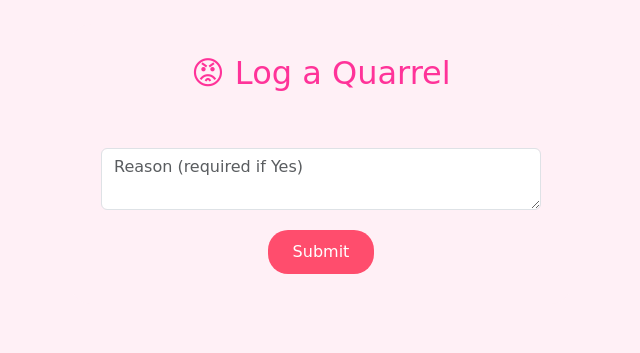
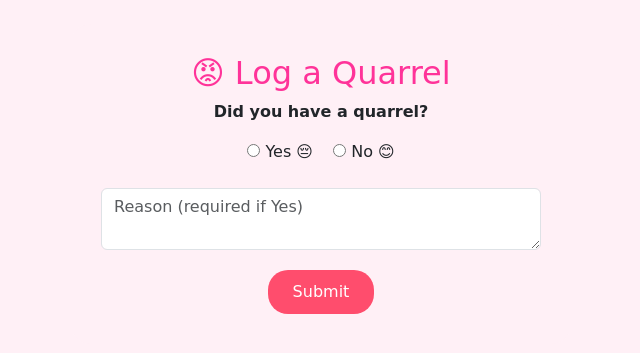
Before and after one commit to FaheemaTamton/Love-Piggy-Bank, a Django app: page /bonding/quarrel/ in a window 1280 px wide. Shown: the part 56-409 px from the top of the page, without its empty margins (319-959 px from the left). Run offline with Django 5.2, Linux system fonts and the light colour scheme; a user stored in the database is signed in.

Commit message:
Update LveP

```diff
--- a/bonding/templates/bonding/quarrel.html
+++ b/bonding/templates/bonding/quarrel.html
@@ -29,7 +29,18 @@
         </form>
 
     {% else %}
+        <!-- FORM STEP -->
+        <form method="POST">
+            {% csrf_token %}
 
+            <p><b>Did you have a quarrel?</b></p>
+            <label>
+                <input type="radio" name="confirm" value="yes" onclick="toggleReason(true)"> Yes 😔
+            </label>
+            <label style="margin-left:15px;">
+                <input type="radio" name="confirm" value="no" onclick="toggleReason(false)"> No 😊
+
+            </label>
 
             <br><br>
 
```
